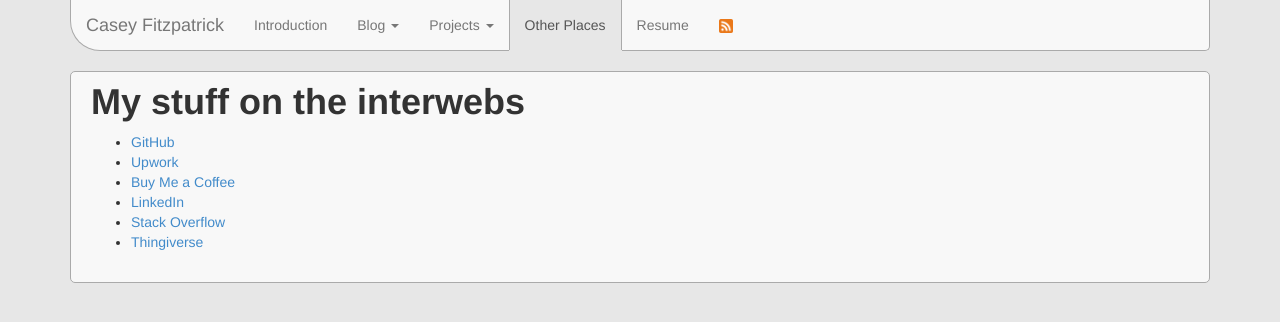
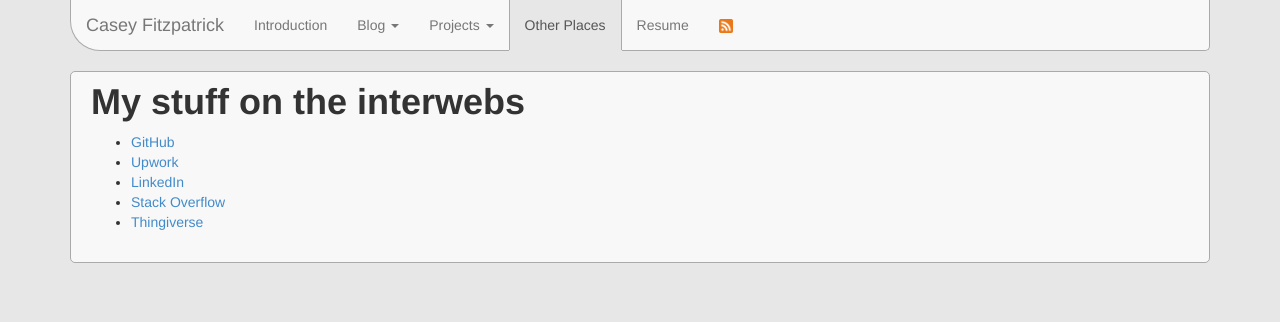
Before and after one commit to kcghost/kcghost.github.io, a Jekyll site: the page built from online_presence.html, in a window 1280 px wide. Shown: the top 322 px of the page. Built offline with Jekyll 4.4.1, drawn with Linux system fonts in a browser that asks for light colours.

Commit message:
Revert "Add buy me a coffee"
This reverts commit d813a13a4762605716f6a2c3cde0a7a86181d7a4.

```diff
--- a/index.html
+++ b/index.html
@@ -13,10 +13,8 @@ description: The personal web site of Casey Fitzpatrick
             <p>and <b>welcome</b> to my personal site.
              Here you will find <a href="{{ site.categories.projects[0].url }}">project writeups</a>,
              <a href="/resume.html#contributions">open source contributions</a>,
-			<a href="/online_presence.html">links to my profiles on other sites</a>,
+             <a href="/online_presence.html">links to profiles on other sites</a>,
              as well as my <a href="/resume.html">resume.</a></p>
-
-			<script type="text/javascript" src="https://cdnjs.buymeacoffee.com/1.0.0/button.prod.min.js" data-name="bmc-button" data-slug="kcghost" data-color="#5F7FFF" data-emoji="🍺" data-font="Lato" data-text="Buy me a beer" data-outline-color="#000000" data-font-color="#ffffff" data-coffee-color="#FFDD00" ></script>
         </div>
     </div>
 </div>
--- a/online_presence.html
+++ b/online_presence.html
@@ -5,10 +5,9 @@ description: A list of web pages that are related to Casey Fitzpatrick
 ---
 <h1>My stuff on the interwebs</h1>
 <ul>
-	<li><a href="https://github.com/kcghost">GitHub</a></li>
+    <li><a href="https://github.com/kcghost">GitHub</a></li>
 	<li><a href="https://www.upwork.com/freelancers/~0176125ee49b30b161">Upwork</a></li>
-	<li><a href="https://www.buymeacoffee.com/kcghost">Buy Me a Coffee</a></li>
-	<li><a href="https://www.linkedin.com/in/caseyfitzpatrick42">LinkedIn</a></li>
-	<li><a href="http://stackoverflow.com/users/2916285/kcghost">Stack Overflow</a></li>
-	<li><a href="http://www.thingiverse.com/kcghost/about">Thingiverse</a></li>
+    <li><a href="https://www.linkedin.com/in/caseyfitzpatrick42">LinkedIn</a></li>
+    <li><a href="http://stackoverflow.com/users/2916285/kcghost">Stack Overflow</a></li>
+    <li><a href="http://www.thingiverse.com/kcghost/about">Thingiverse</a></li>
 </ul>
```
Lines whose indentation alone changed are shown as unchanged.
